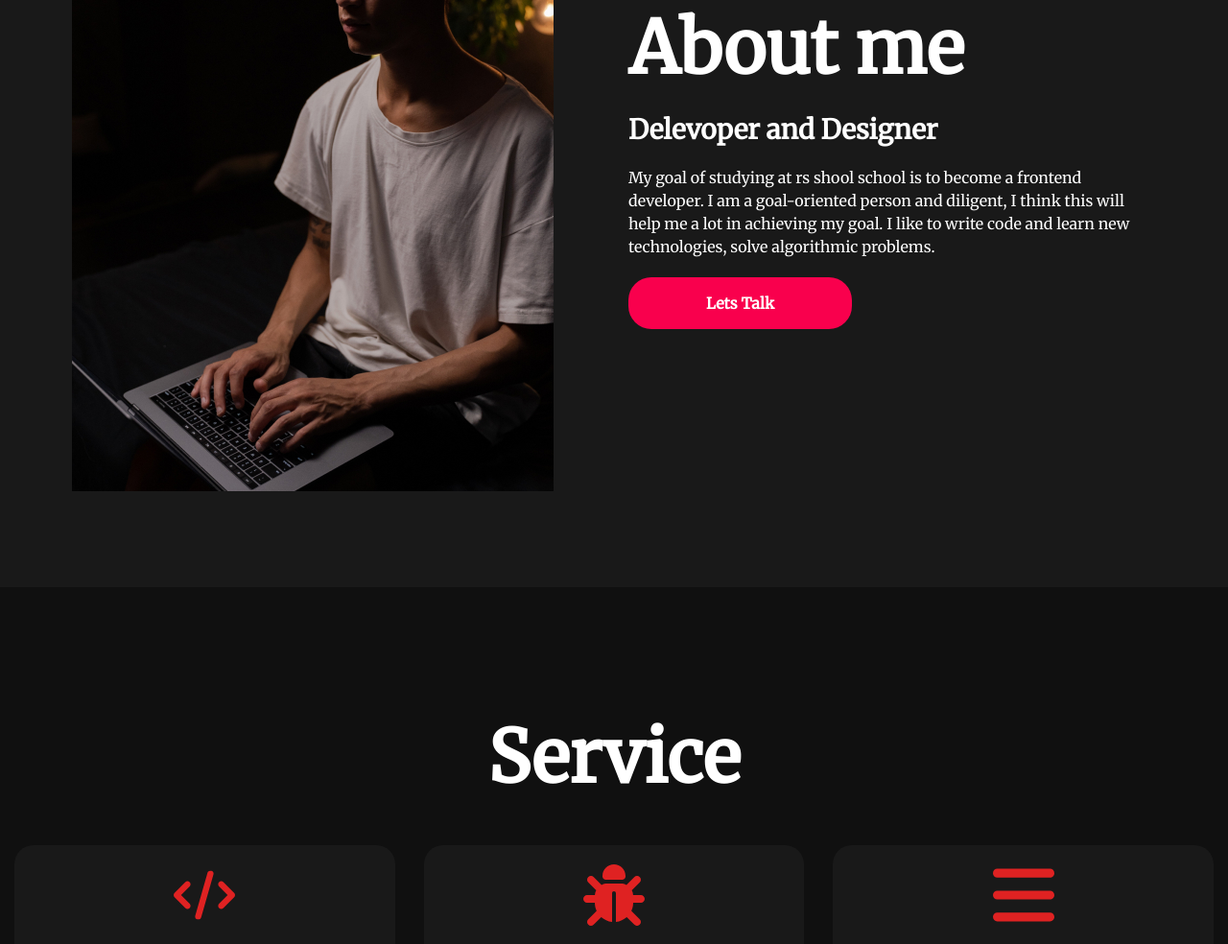
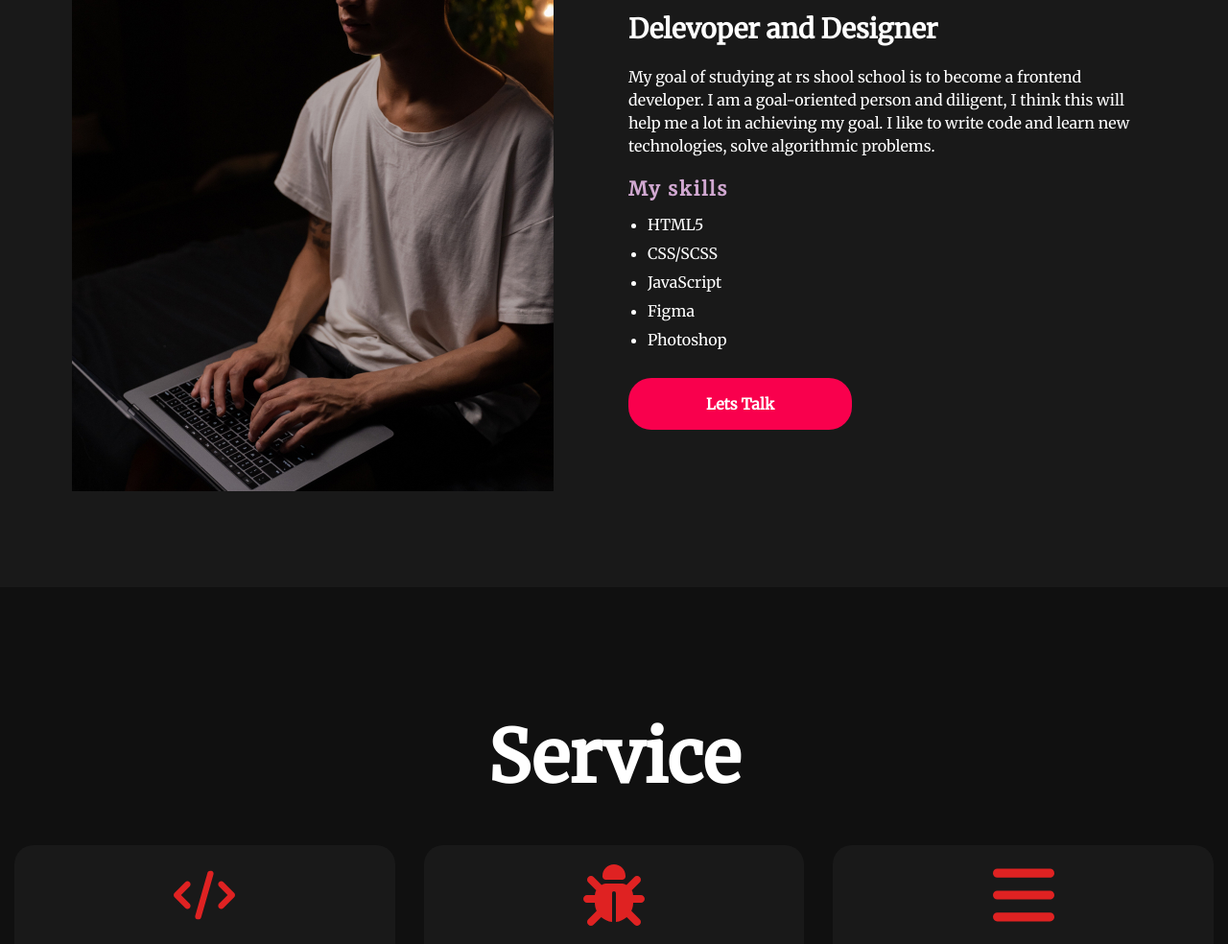
Before and after one commit to agdgom18/rsschool-cv, a plain HTML site: page index.html in a window 1280 px wide. Shown: the part 1066-2050 px from the top of the page at 96% size. Drawn offline with Linux system fonts and the light colour scheme.

Commit message:
feat: add new skill list

```diff
--- a/index.html
+++ b/index.html
@@ -47,6 +47,16 @@
               My goal of studying at rs shool school is to become a frontend developer. I am a goal-oriented person and diligent, I think this will
               help me a lot in achieving my goal. I like to write code and learn new technologies, solve algorithmic problems.
             </p>
+            <h4>My skills</h4>
+            <ul class="skills">
+              <li> HTML5</li>
+              <li>CSS/SCSS</li>
+              <li>JavaScript</li>
+              <li>Figma</li>
+              <li>Photoshop</li>
+
+
+            </ul>
             <button type="submit">Lets Talk</button>
           </div>
         </div>
--- a/style.css
+++ b/style.css
@@ -320,5 +320,13 @@ margin-bottom: 30px ;
 .about-site{
   color: white;
   margin-bottom: 30px;
+}
 
+.skills{
+  color: white;
+  margin: 15px 0 30px;
+  padding-left:20px ;
 }
+.skills li{
+  margin-bottom: 10px;
+}
```
